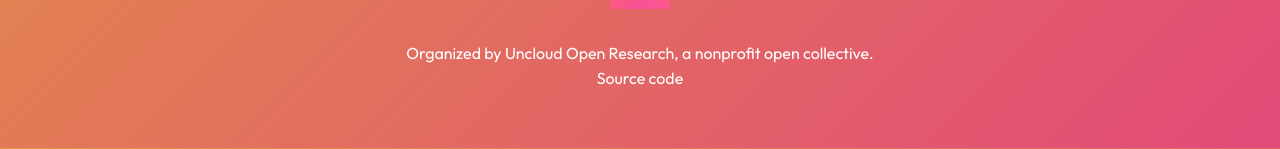
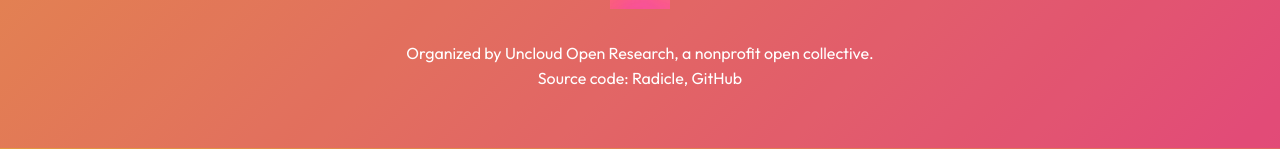
Before and after one commit to burningtree/uncloud-day-2026, a SvelteKit app: page / in a window 1280 px wide. Shown: the part 4652-4801 px from the top of the page. Built offline with nearby package versions, Linux system fonts and the light colour scheme.

Commit message:
docs: add production and development links to README and update source code links in footer

```diff
--- a/src/routes/+page.svelte
+++ b/src/routes/+page.svelte
@@ -167,7 +167,7 @@
     <div class="footer-content">
       <img src="/logo.png" alt="Uncloud Logo" class="footer-logo" />
       <p>Organized by Uncloud Open Research, a nonprofit open collective.</p>
-      <p><a href="https://app.radicle.xyz/nodes/seed.pp0.co/rad%3AzP2BLJhnCDBiokEgD6PqTSeQLW1r">Source code</a></p>
+      <p>Source code: <a href="https://app.radicle.xyz/nodes/seed.pp0.co/rad%3AzP2BLJhnCDBiokEgD6PqTSeQLW1r">Radicle</a>, <a href="https://github.com/burningtree/uncloud-day-2026">GitHub</a></p>
     </div>
   </footer>
 </div>
```
Also changed, not shown: 1 other file (tests, documents, lock files or other folders).
